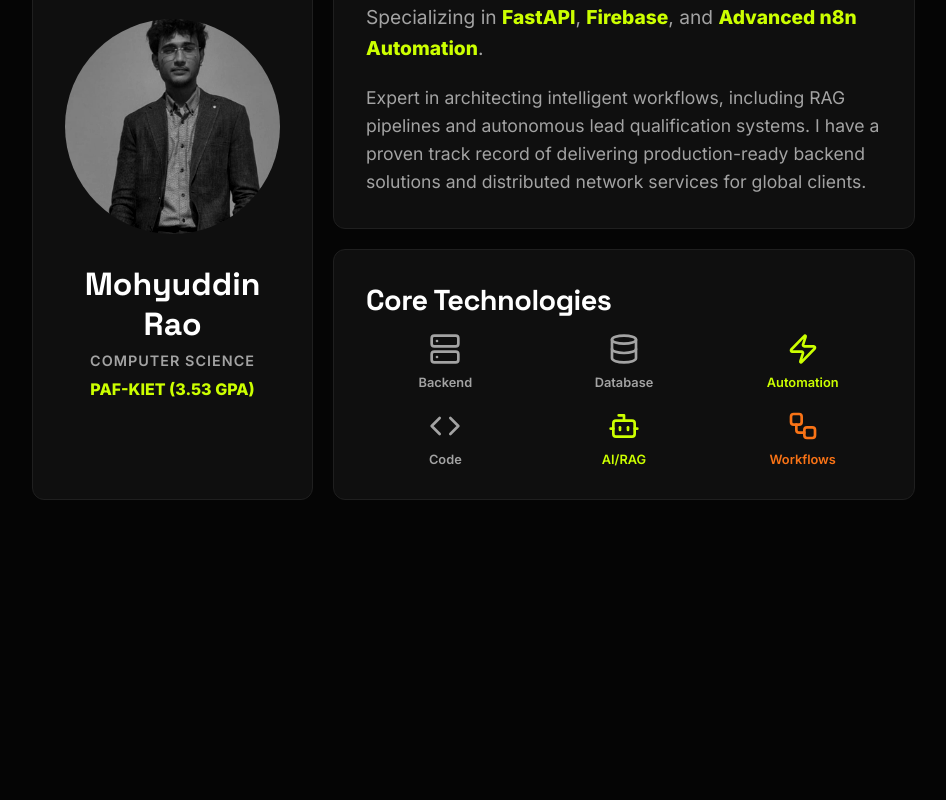
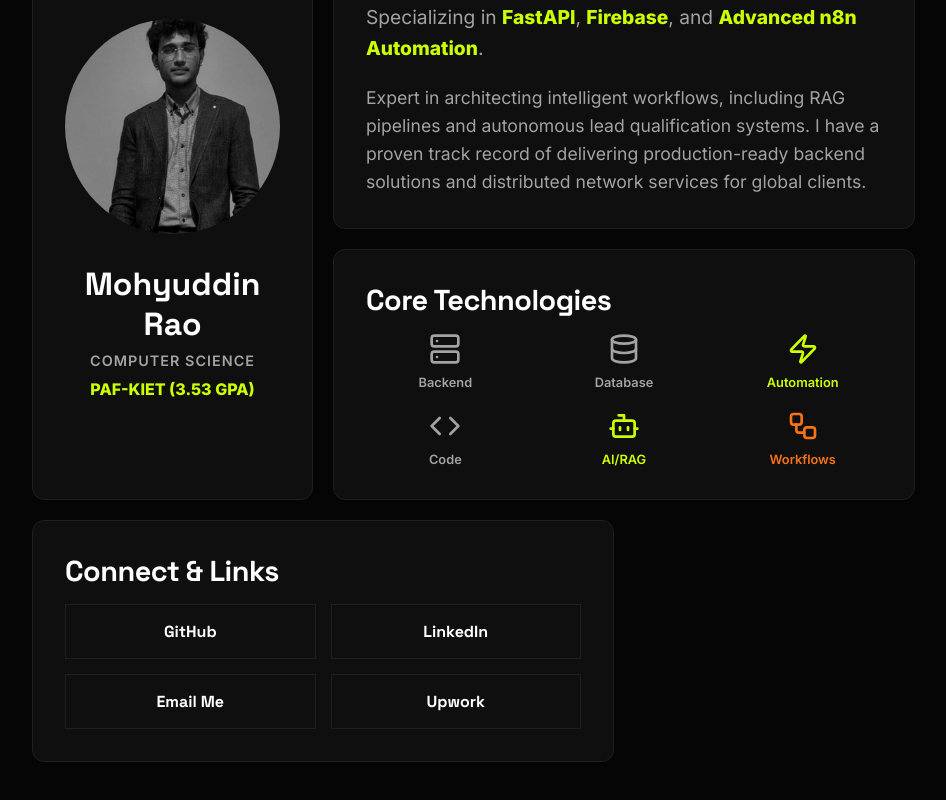
Before and after one commit to Rao-automates/Portfolio, a React (Vite) app: page / in a window 1280 px wide. Shown: the part 6124-6924 px from the top of the page, without its empty margins (16-962 px from the left). Before the commit the page ends 6784 px from the top, so only its background shows below. Built offline with nearby package versions, Linux system fonts and the light colour scheme.

Commit message:
Restored contact and social links in About section

```diff
--- a/src/components/About.jsx
+++ b/src/components/About.jsx
@@ -80,6 +80,29 @@
                         </div>
                     </div>
                 </motion.div>
+                <motion.div
+                    className="bento-item bento-wide"
+                    initial={{ opacity: 0, y: 30 }}
+                    whileInView={{ opacity: 1, y: 0 }}
+                    transition={{ duration: 0.7, delay: 0.3 }}
+                    viewport={{ once: true, margin: "-50px" }}
+                >
+                    <div className="card-title">Connect & Links</div>
+                    <div style={{ display: 'grid', gridTemplateColumns: '1fr 1fr', gap: '15px', height: '100%', alignContent: 'center' }}>
+                        <a href="https://github.com/Rao-automates" target="_blank" rel="noopener noreferrer" className="neu-btn outline" style={{ justifyContent: 'center' }}>
+                            GitHub
+                        </a>
+                        <a href="https://linkedin.com/in/mohyuddin-rao" target="_blank" rel="noopener noreferrer" className="neu-btn outline" style={{ justifyContent: 'center' }}>
+                            LinkedIn
+                        </a>
+                        <a href="mailto:raomohyuddin75@gmail.com" className="neu-btn outline" style={{ justifyContent: 'center' }}>
+                            Email Me
+                        </a>
+                        <a href="https://upwork.com" target="_blank" rel="noopener noreferrer" className="neu-btn outline" style={{ justifyContent: 'center' }}>
+                            Upwork
+                        </a>
+                    </div>
+                </motion.div>
             </div>
         </div>
     );
```
